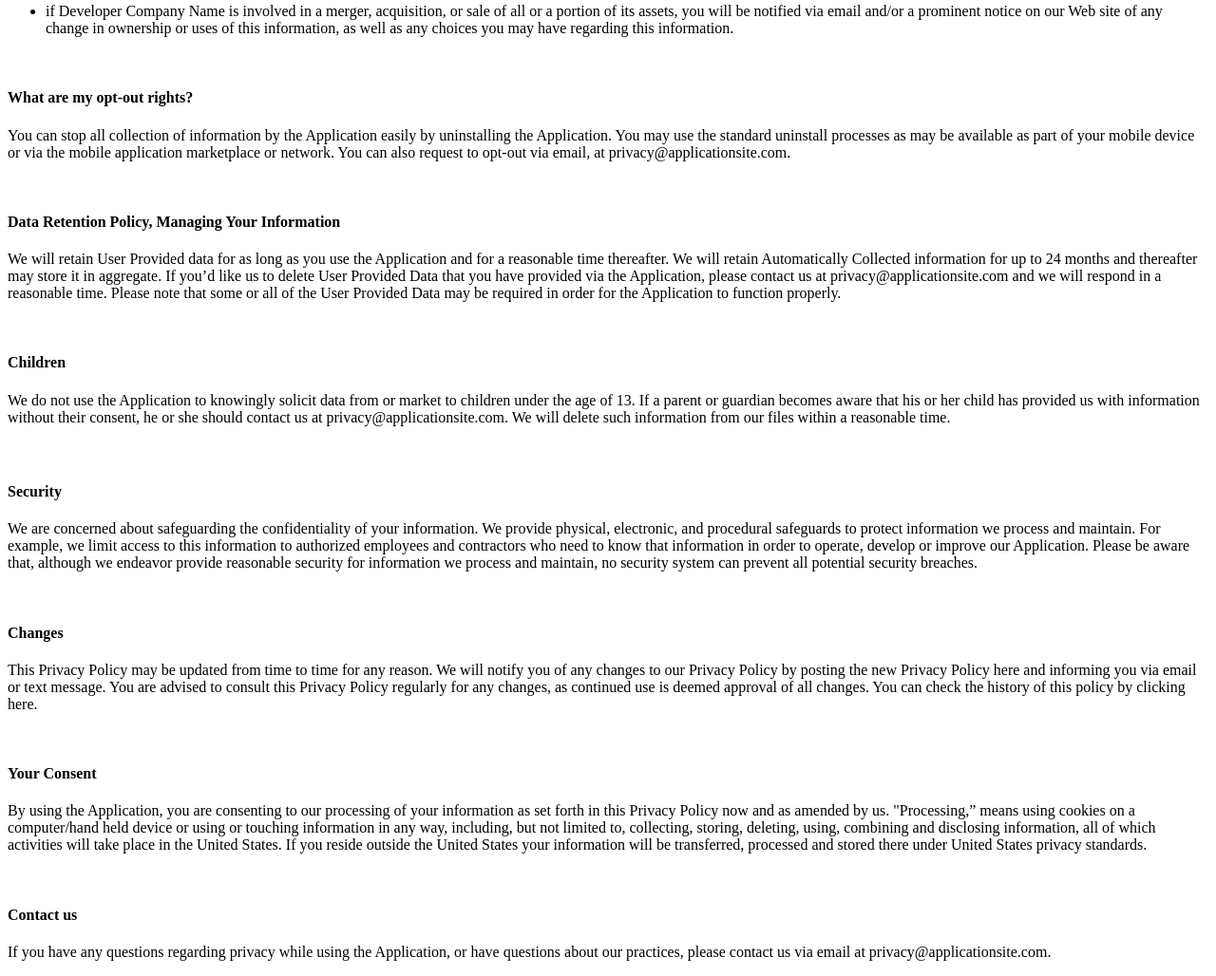
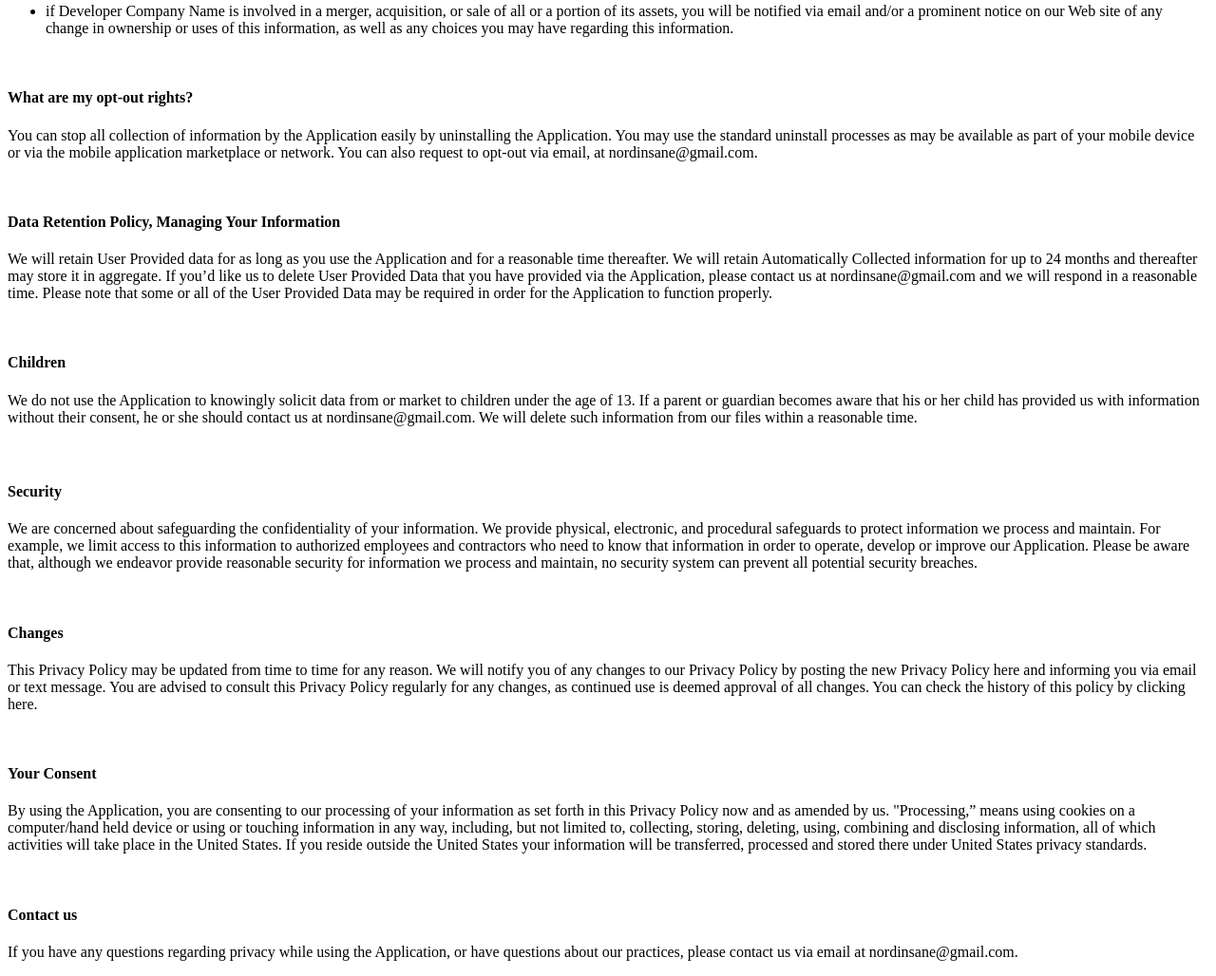
Before and after one commit to kimnordin/kimnordin.github.io, a plain HTML site: page index.html in a window 1280 px wide. Shown: the part 986-2014 px from the top of the page at 95% size. Drawn offline with Linux system fonts and the light colour scheme.

Commit message:
Updated Privacy Policy

```diff
--- a/index.html
+++ b/index.html
@@ -1,6 +1,6 @@
 <h2 style="text-align: center;">PRIVACY POLICY MODEL FOR MOBILE APPLICATIONS</h2>
 <p></p>
-<p>This privacy policy governs your use of the software application App Name (“Application”) for mobile devices that was created by&nbsp;Developer Company Name.&nbsp;The Application is&nbsp;Basic description of the app (features, functionality and content)&nbsp;</p>
+<p>This privacy policy governs your use of the software application goDoGo for mobile devices that was created by&nbsp;Kim Nordin.&nbsp;The Application is&nbsp;Basic description of the app (features, functionality and content)&nbsp;</p>
 <h4>&nbsp;</h4>
 <h4>What information does the Application obtain and how is it used?</h4>
 <p></p>
@@ -36,14 +36,14 @@
 <p>&nbsp;</p>
 <h4>What are my opt-out rights?</h4>
 <p></p>
-<p>You can stop all collection of information by the Application easily by uninstalling the Application. You may use the standard uninstall processes as may be available as part of your mobile device or via the mobile application marketplace or network. You can also request to opt-out via email, at privacy@applicationsite.com.</p>
+<p>You can stop all collection of information by the Application easily by uninstalling the Application. You may use the standard uninstall processes as may be available as part of your mobile device or via the mobile application marketplace or network. You can also request to opt-out via email, at nordinsane@gmail.com.</p>
 <p>&nbsp;</p>
 <h4><strong>Data Retention Policy, Managing Your Information</strong></h4>
-<p>We will retain User Provided data for as long as you use the Application and for a reasonable time thereafter. We will retain Automatically Collected information for up to 24 months&nbsp;and thereafter may store it in aggregate. If you’d like us to delete User Provided Data that you have provided via the Application, please contact us at&nbsp;privacy@applicationsite.com&nbsp;and we will respond in a reasonable time. Please note that some or all of the User Provided Data may be required in order for the Application to function properly.</p>
+<p>We will retain User Provided data for as long as you use the Application and for a reasonable time thereafter. We will retain Automatically Collected information for up to 24 months&nbsp;and thereafter may store it in aggregate. If you’d like us to delete User Provided Data that you have provided via the Application, please contact us at&nbsp;nordinsane@gmail.com&nbsp;and we will respond in a reasonable time. Please note that some or all of the User Provided Data may be required in order for the Application to function properly.</p>
 <p>&nbsp;</p>
 <h4><strong>Children</strong></h4>
 <p></p>
-<p>We do not use the Application to knowingly solicit data from or market to children under the age of 13. If a parent or guardian becomes aware that his or her child has provided us with information without their consent, he or she should contact us at&nbsp;privacy@applicationsite.com. We will delete such information from our files within a reasonable time.</p>
+<p>We do not use the Application to knowingly solicit data from or market to children under the age of 13. If a parent or guardian becomes aware that his or her child has provided us with information without their consent, he or she should contact us at&nbsp;nordinsane@gmail.com. We will delete such information from our files within a reasonable time.</p>
 <h4>&nbsp;</h4>
 <h4><strong>Security</strong></h4>
 <p></p>
@@ -56,4 +56,4 @@
 <p>By using the Application, you are consenting to our processing of your information as set forth in this Privacy Policy now and as amended by us. &quot;Processing,” means using cookies on a computer/hand held device or using or touching information in any way, including, but not limited to, collecting, storing, deleting, using, combining and disclosing information, all of which activities will take place in the United States. If you reside outside the United States&nbsp;your information will be transferred, processed and stored there under United States&nbsp;privacy standards.&nbsp;</p>
 <p>&nbsp;</p>
 <h4>Contact us</h4>
-<p>If you have any questions regarding privacy while using the Application, or have questions about our practices, please contact us via email at&nbsp;privacy@applicationsite.com.</p>
+<p>If you have any questions regarding privacy while using the Application, or have questions about our practices, please contact us via email at&nbsp;nordinsane@gmail.com.</p>
```
